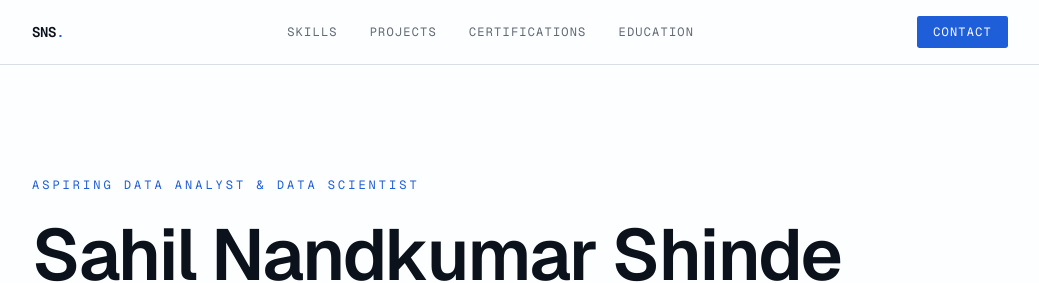
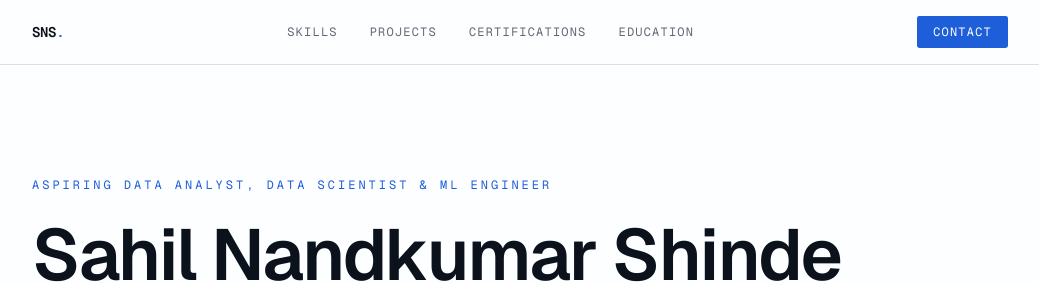
Before and after one commit to SahilNShinde/sahil-shinde-portfolio, a Next.js app: page / in a window 1280 px wide. Shown: the top 283 px of the page, without its empty margins (120-1159 px from the left). Built offline with nearby package versions, Linux system fonts and the light colour scheme.

Commit message:
Update professional role descriptions

```diff
--- a/components/hero-section.tsx
+++ b/components/hero-section.tsx
@@ -74,7 +74,7 @@ export function HeroSection() {
     <section id="top" className="border-b border-border">
       <div className="mx-auto max-w-5xl px-6 pb-16 pt-20 md:pt-28">
         <p className="mb-6 font-mono text-xs uppercase tracking-[0.25em] text-primary">
-          Aspiring Data Analyst & Data Scientist
+          Aspiring Data Analyst, Data Scientist & ML Engineer
         </p>
         <h1 className="text-balance text-5xl font-semibold leading-[1.05] tracking-tight text-foreground md:text-7xl">
           Sahil Nandkumar Shinde
--- a/components/site-footer.tsx
+++ b/components/site-footer.tsx
@@ -40,7 +40,7 @@ export function SiteFooter() {
             Let&apos;s work together
           </p>
           <h2 className="mt-4 text-3xl font-semibold tracking-tight text-balance">
-            Open to Data Analyst & Data Scientist roles.
+            Open to Data Analyst, Data Scientist & ML Engineer roles.
           </h2>
           <a
             href="mailto:sahilshinde1881@gmail.com"
```
